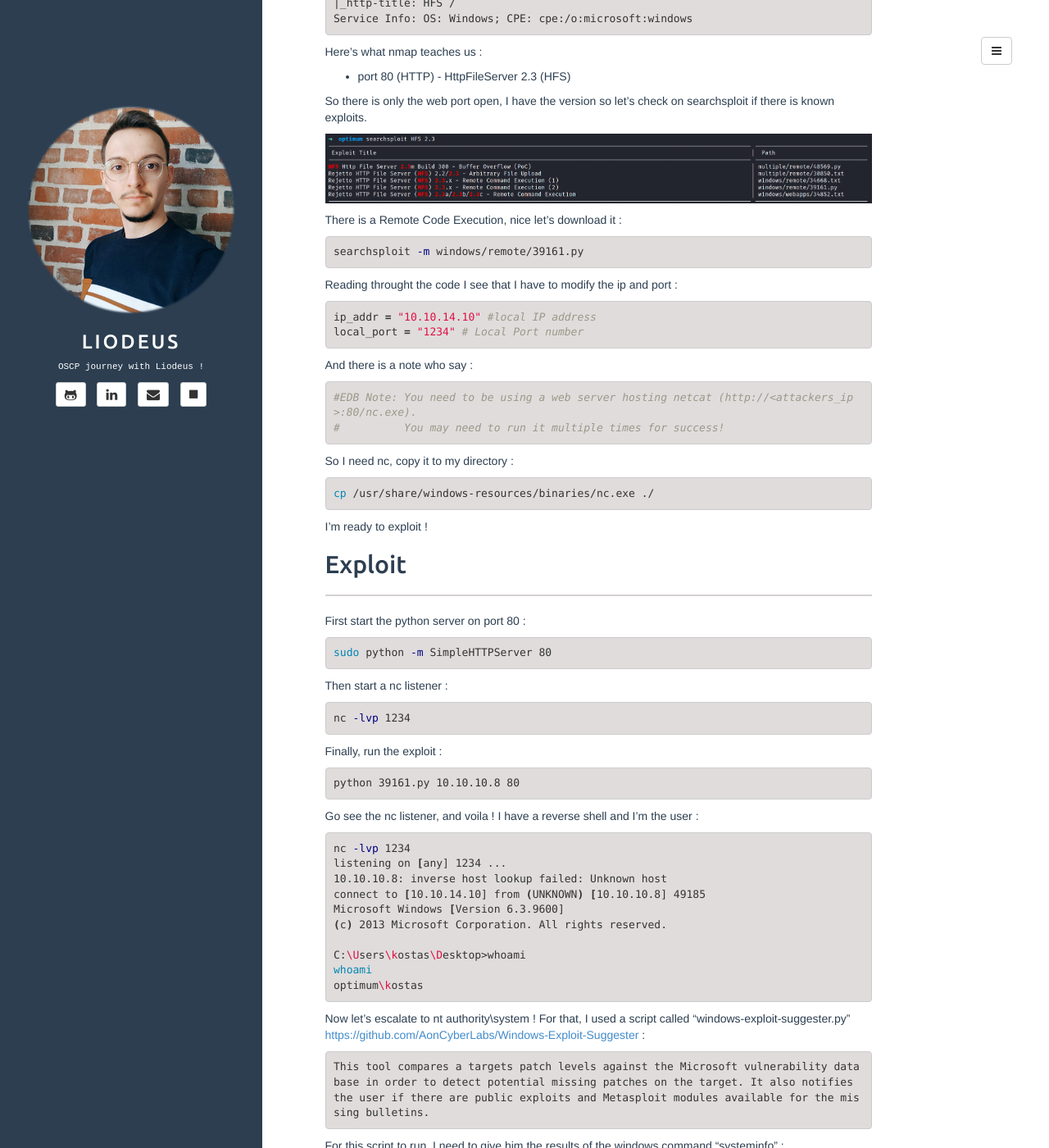
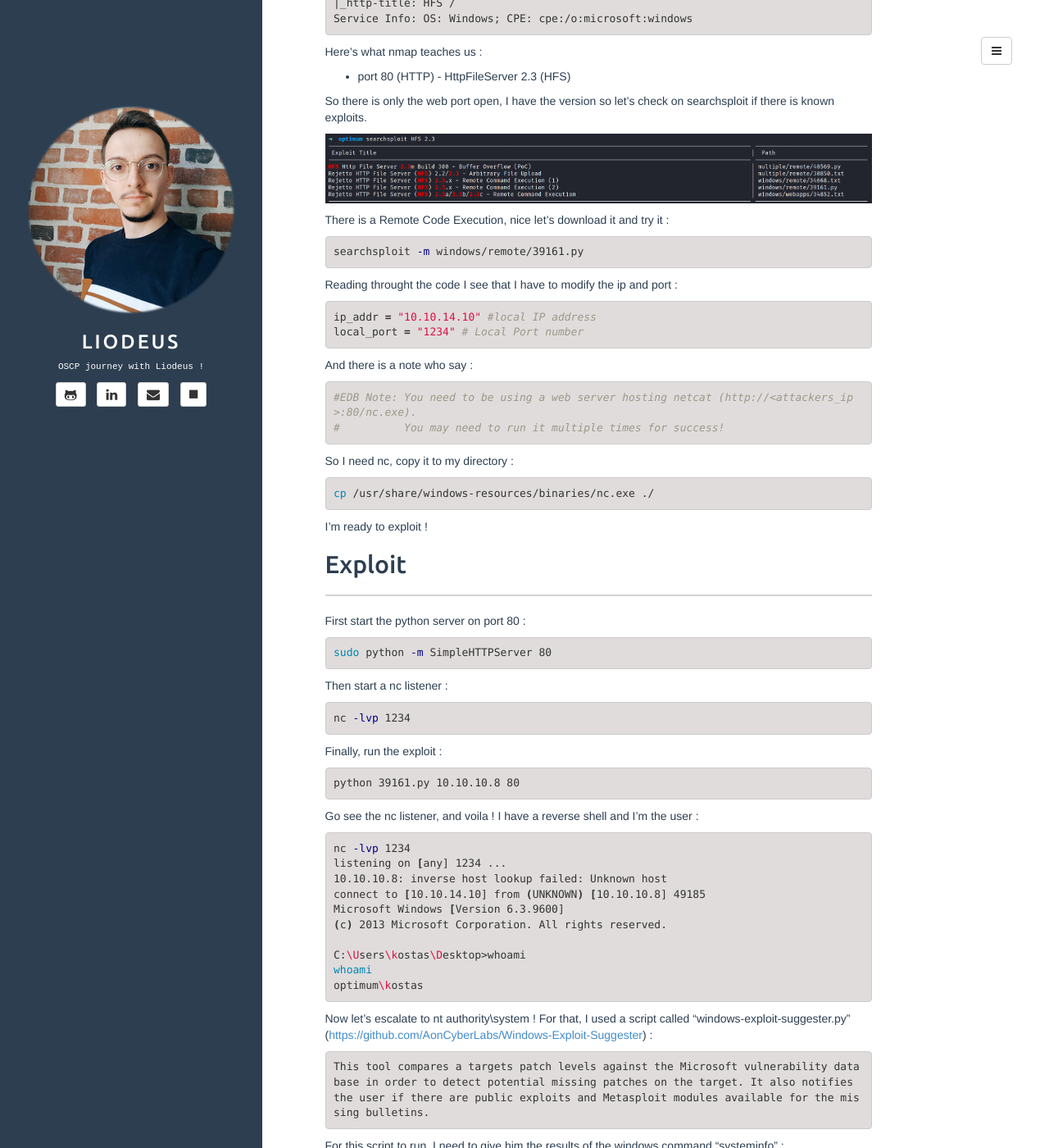
Before and after one commit to Liodeus/liodeus.github.io, a Jekyll site: the page built from _posts/2020-07-23-optimum.md, in a window 1280 px wide and 1400 px high, scrolled down 1169 px. Shown: the whole window at 82% size. Built offline with Jekyll 4.4.1, drawn with Linux system fonts in a browser that asks for light colours; some of the changed lines change nothing that is shown; some of the changed text lies outside the part shown.

Commit message:
Add files via upload

````diff
--- a/_posts/2020-07-23-optimum.md
+++ b/_posts/2020-07-23-optimum.md
@@ -52,7 +52,7 @@ So there is only the web port open, I have the version so let's check on searchs
 
 ![Searchsploit HFS](/assets/imgs/optimum/searchsploit_HFS.PNG)
 
-There is a Remote Code Execution, nice let's download it :
+There is a Remote Code Execution, nice let's download it and try it :
 
 ```bash
 searchsploit -m windows/remote/39161.py
@@ -117,7 +117,7 @@ whoami
 optimum\kostas
 ```
 
-Now let's escalate to nt authority\system ! For that, I used a script called "windows-exploit-suggester.py" [https://github.com/AonCyberLabs/Windows-Exploit-Suggester](https://github.com/AonCyberLabs/Windows-Exploit-Suggester) :
+Now let's escalate to nt authority\system ! For that, I used a script called "windows-exploit-suggester.py" ([https://github.com/AonCyberLabs/Windows-Exploit-Suggester](https://github.com/AonCyberLabs/Windows-Exploit-Suggester)) :
 
 ```
 This tool compares a targets patch levels against the Microsoft vulnerability database in order to detect potential missing patches on the target. It also notifies the user if there are public exploits and Metasploit modules available for the missing bulletins.
@@ -150,7 +150,7 @@ python windows-exploit-suggester.py --update
 [*] done
 ```
 
-Then run the script with the updated file, who was just created :
+Then launch the script with the updated file, who was just created :
 
 ```
 python windows-exploit-suggester.py --database 2020-07-23-mssb.xls --systeminfo systeminfo
@@ -298,7 +298,7 @@ Two scripts, for Windows privilege escalation check :
 - [https://github.com/rasta-mouse/Sherlock](https://github.com/rasta-mouse/Sherlock)
 - [https://github.com/PowerShellMafia/PowerSploit/tree/master/Privesc](https://github.com/PowerShellMafia/PowerSploit/tree/master/Privesc)
 
-Here's different method launch them :
+Here's different method to launch them :
 
 ```bash
 powershell.exe -exec bypass -Command "& {Import-Module .\Sherlock.ps1; Find-AllVulns}"
````
